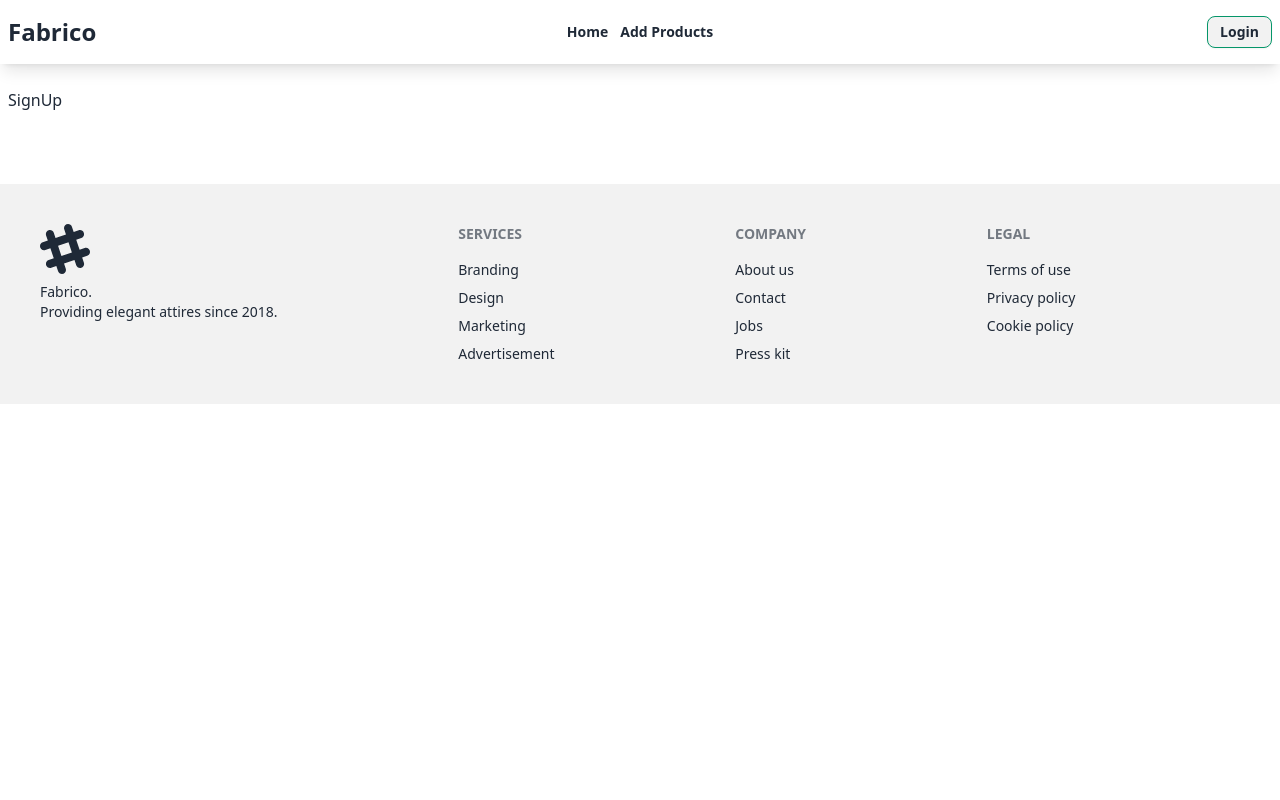
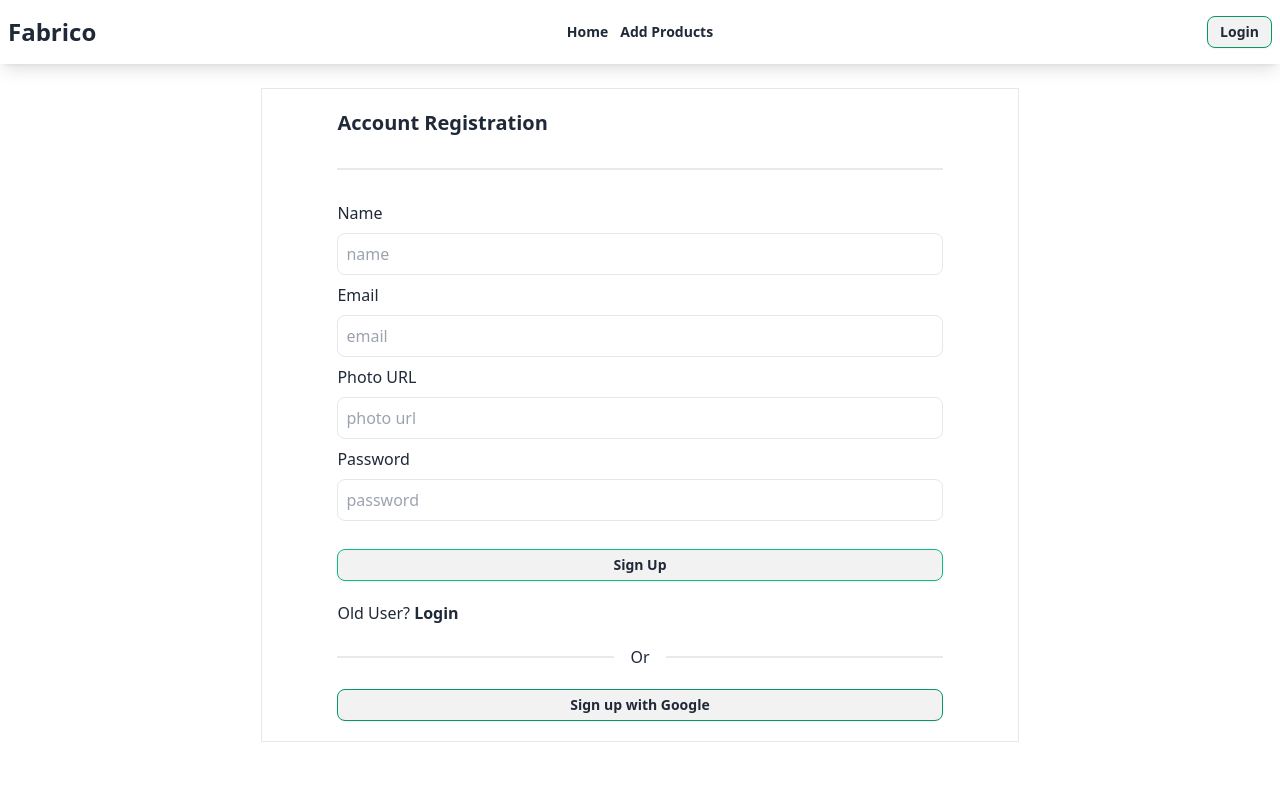
Before and after one commit to nhnaahid/fabrico-client, a React (Vite) app: page /signup in a window 1280 px wide. Shown: the top 800 px of the page. Built offline with nearby package versions, Linux system fonts and the light colour scheme.

Commit message:
add: login, signup page

```diff
--- a/src/components/Navbar/Navbar.css
+++ b/src/components/Navbar/Navbar.css
@@ -2,6 +2,6 @@ a.active {
     color: rgb(5 150 105);
 }
 
-nav a:hover {
+a:hover {
     color: rgb(5 150 105);
 }
--- a/src/pages/Login/Login.jsx
+++ b/src/pages/Login/Login.jsx
@@ -1,8 +1,28 @@
+import { Link } from "react-router-dom";
+import SmallButton from "../../components/Buttons/SmallButton";
 
 const Login = () => {
     return (
-        <div>
-            <h1>Login</h1>
+        <div className="w-full md:w-3/5 border py-5 mx-auto flex items-center justify-center">
+            <form className="grid w-4/5 mx-auto gap-2">
+                <h1 className="font-bold text-xl">Account Login</h1>
+                <div className="divider"></div>
+
+                <label className="text-start">Email</label>
+                <input className="border  rounded-lg p-2" type="email" name="email" id="" placeholder="email" required />
+
+                <label className="text-start">Password</label>
+                <input className="border  rounded-lg p-2" type="password" name="password" id="" placeholder="password" required />
+
+                <input className="btn btn-sm border-emerald-600 mt-5" type="submit" value="Login" />
+
+                <p className="mt-3">New User? <Link className="font-bold" to="/signup">Sign Up</Link></p>
+
+                <div className="divider ">Or</div>
+
+                <SmallButton name="Login with Google"></SmallButton>
+
+            </form>
         </div>
     );
 };
--- a/src/pages/SignUp/SignUp.jsx
+++ b/src/pages/SignUp/SignUp.jsx
@@ -1,8 +1,42 @@
+import { Link } from "react-router-dom";
+import SmallButton from "../../components/Buttons/SmallButton";
 
 const SignUp = () => {
+    const handleSubmit = e => {
+        e.preventDefault();
+        const form = e.target;
+        const name = form.name.value;
+        const email = form.email.value;
+        const photo = form.photo.value;
+        console.log(name, email, photo);
+    }
     return (
-        <div>
-            <h1>SignUp</h1>
+        <div className="w-full md:w-3/5 py-5 border mx-auto flex items-center justify-center">
+            <form onSubmit={handleSubmit} className="grid w-4/5 mx-auto gap-2">
+                <h1 className="font-bold text-xl">Account Registration</h1>
+                <div className="divider"></div>
+
+                <label className="text-start">Name</label>
+                <input className="border rounded-lg p-2" type="text" name="name" id="" placeholder="name" required />
+
+                <label className="text-start">Email</label>
+                <input className="border rounded-lg p-2" type="email" name="email" id="" placeholder="email" required />
+
+                <label className="text-start">Photo URL</label>
+                <input className="border rounded-lg p-2" type="text" name="photo" id="" placeholder="photo url" required />
+
+                <label className="text-start">Password</label>
+                <input className="border rounded-lg p-2" type="password" name="password" id="" placeholder="password" required />
+
+                <input className="btn btn-sm mt-5 border-emerald-500" type="submit" value="Sign Up" />
+
+                <p className="mt-3">Old User? <Link className="font-bold" to="/login">Login</Link></p>
+
+                <div className="divider">Or</div>
+
+                <SmallButton name="Sign up with Google"></SmallButton>
+
+            </form>
         </div>
     );
 };
```
